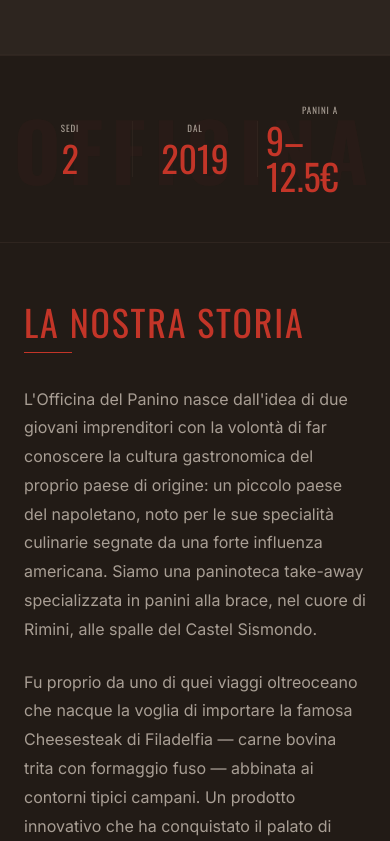
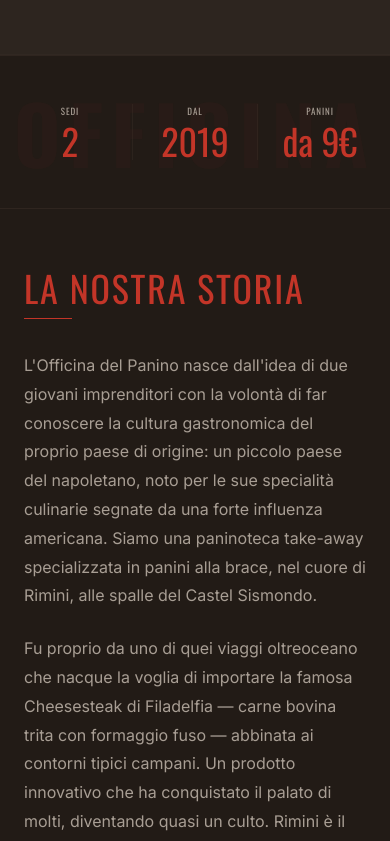
Before and after one commit to fabiobilo2004-source/Officina-del-panino, a React (Vite) app: page / in a window 390 px wide. Shown: the part 2780-3621 px from the top of the page. Built offline with nearby package versions, Linux system fonts and the light colour scheme.

Commit message:
Fix price stat: shorten to 'da 9€' for mobile

```diff
--- a/src/pages/home.tsx
+++ b/src/pages/home.tsx
@@ -507,7 +507,7 @@ export default function Home() {
           {[
             { value: "2",    label: lang === "it" ? "Sedi"     : "Locations" },
             { value: "2019", label: lang === "it" ? "Dal"      : "Since" },
-            { value: "9–12.5€", label: lang === "it" ? "Panini a" : "Sandwiches from" },
+            { value: "da 9€", label: lang === "it" ? "Panini" : "Sandwiches" },
           ].map(({ value, label }, i, arr) => (
             <>
               <div key={value} className="flex-1 flex flex-col items-center gap-1">
```
